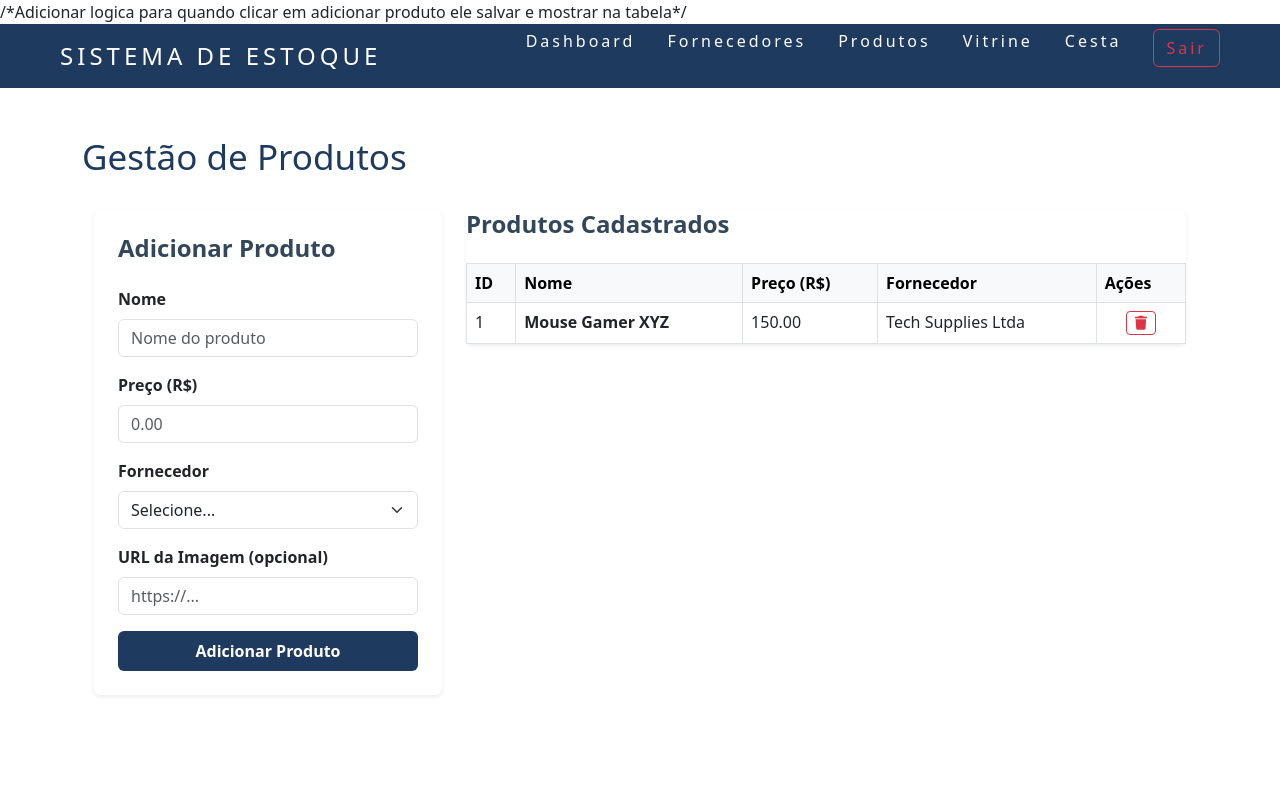
After one commit to VagnerCrestanni/Gestao-Estoque, a PHP site: page /products.php in a window 1280 px wide. The commit adds this page. Run offline with PHP 8.4, Linux system fonts and the light colour scheme.

Commit message:
feat: Criação de Produtos, Vitrine e Cesta

```diff
--- a/public/css/dashboard.css
+++ b/public/css/dashboard.css
@@ -10,7 +10,6 @@ body {
     font-weight: 700;
     margin-top: 20px;
     margin-bottom: 20px;
-    text-align: center;
 }
 
 
--- a/public/dashboard.php
+++ b/public/dashboard.php
@@ -14,7 +14,7 @@
     <?php include 'sidebar.php'; ?>
 
            <div class="container mt-5">
-            <h1 class="dash-title" style="margin-left: 250px;" color="#1e3a5f" font-size="35px">Dashboard</h1>
+            <h1 class="dash-title" style= "color:#1e3a5f; font-size:35px">Dashboard</h1>
 
               <div class="cards">
 
--- /dev/null
+++ b/public/products.php
@@ -0,0 +1,92 @@
+/*Adicionar logica para quando clicar em adicionar produto ele salvar e mostrar na tabela*/
+<!DOCTYPE html>
+<html lang="pt-br">
+<head>
+    <meta charset="UTF-8">
+    <meta name="viewport" content="width=device-width, initial-scale=1.0">
+    <title>Produtos</title>
+    <link rel="stylesheet" href="https://cdnjs.cloudflare.com/ajax/libs/font-awesome/6.4.0/css/all.min.css">
+    <link href="https://cdn.jsdelivr.net/npm/bootstrap@5.3.0/dist/css/bootstrap.min.css" rel="stylesheet">
+    <link rel="stylesheet" href="css/sidebar.css">
+</head>
+<body>
+    <?php include 'sidebar.php'; ?>
+
+    <div class="container py-5">
+        <div class="d-flex justify-content-between align-items-center mb-4">
+            <h1 style = "color:#1e3a5f; font-size:35px">Gestão de Produtos</h1>
+        </div>
+
+      <div class ="container">
+        <div class = "row">
+            <div class="col-md-4">
+        <div class="card shadow-sm border-0">
+            <div class="card-body p-4">
+                <h4 class="fw-bold mb-4" style="color: #33475b;">Adicionar Produto</h4>
+
+        <form action="produce_product.php" method="POST">
+            <div class="mb-3">
+                <label class="form-label fw-semibold">Nome</label>
+                <input type="text" name="nome" class="form-control" placeholder="Nome do produto">
+            </div>
+
+            <div class="mb-3">
+                <label class="form-label fw-semibold">Preço (R$)</label>
+                <input type="number" name="preco" step="0.01" class="form-control" placeholder="0.00">
+            </div>
+
+            <div class="mb-3">
+                <label class="form-label fw-semibold">Fornecedor</label>
+                <select name="fornecedor" class="form-control form-select">
+                    <option selected disabled>Selecione...</option>
+                    <option value="1">Tech Supplies Ltda</option>
+                    <option value="2">Office Pro</option>
+                </select>
+            </div>
+
+            <div class="mb-3">
+                <label class="form-label fw-semibold">URL da Imagem (opcional)</label>
+                <input type="text" name="url_imagem" class="form-control" placeholder="https://...">
+            </div>
+
+            <button type="submit" class="btn btn-primary w-100 fw-bold py-2" style="background-color: #1e3a5f; border: none;">
+                Adicionar Produto
+            </button>
+        </form>
+    </div>
+</div>
+</div>
+
+    <div class="col-md-8">
+        <div class="card shadow-sm border-0"> <div class="card-body p-0">
+            <h4 class="fw-bold mb-4" style="color: #33475b;"> Produtos Cadastrados </h4>
+              <table class="table table-hover table-bordered mb-0">
+                <thead class="table-light">
+                    <tr>
+                        <th> ID </th>
+                        <th> Nome </th>
+                        <th> Preço (R$) </th>
+                        <th> Fornecedor </th>
+                        <th> Ações </th>
+                    </tr>
+                </thead>
+                <tbody>
+                    <tr>
+                        <td> 1 </td>
+                        <td class="fw-bold"> Mouse Gamer XYZ </td>
+                        <td> 150.00 </td>
+                        <td> Tech Supplies Ltda</td>
+                        <td class="text-center">
+                            <button class="btn btn-outline-danger btn-sm">
+                                <i class="fas fa-trash"></i>
+                            </button>
+                        </td>
+                    </tr>
+                </tbody>
+                </table>
+                </div>
+              </div>
+            </div>
+    </div>
+</body>
+</html>
--- a/public/sidebar.php
+++ b/public/sidebar.php
@@ -3,10 +3,10 @@
             <a class="logo" href="dashboard.php">Sistema de Estoque</a>
             <ul class="nav-list">
                 <li><a href="./dashboard.php">Dashboard</a></li>
-                <li><a href="./fornecedores.php">Fornecedores</a></li>
-                <li><a href="./produtos.php">Produtos</a></li>
-                <li><a href="./vitrine.php">Vitrine</a></li>
-                <li><a href="./cesta.php">Cesta</a></li>
+                <li><a href="./suppliers.php">Fornecedores</a></li>
+                <li><a href="./products.php">Produtos</a></li>
+                <li><a href="./showcase.php">Vitrine</a></li>
+                <li><a href="./basket.php">Cesta</a></li>
                 <li><a href="index.php" class="btn btn-outline-danger">Sair</a></li>
             </ul>
         </nav>
```
Also changed, not shown: public/basket.php (added, +25 -0 lines), public/cesta.php (deleted, +0 -17 lines), public/produtos.php (deleted, +0 -17 lines), public/showcase.php (added, +82 -0 lines), public/suppliers.php (renamed from public/fornecedores.php, +11 -6 lines), public/vitrine.php (deleted, +0 -17 lines).
